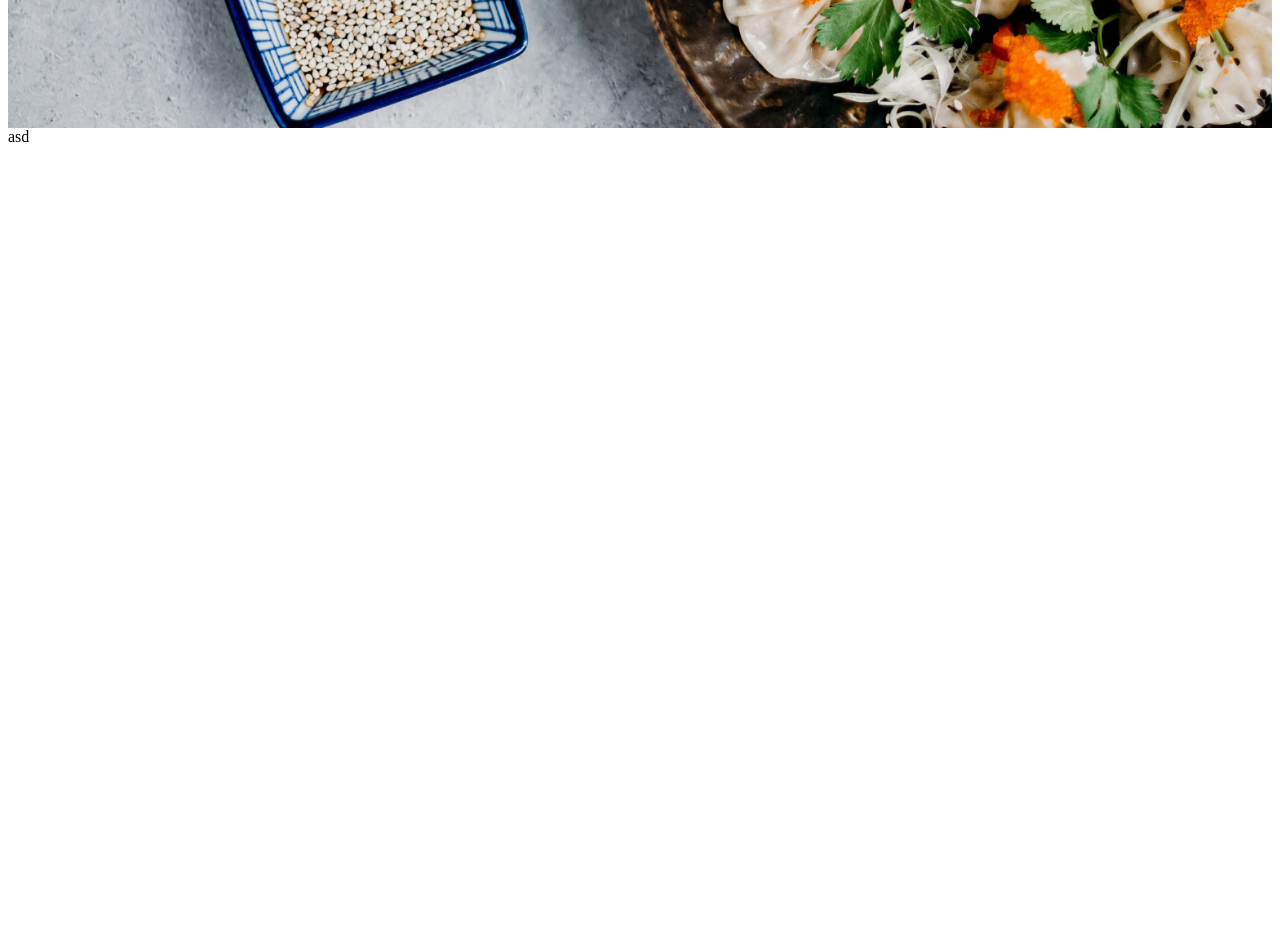
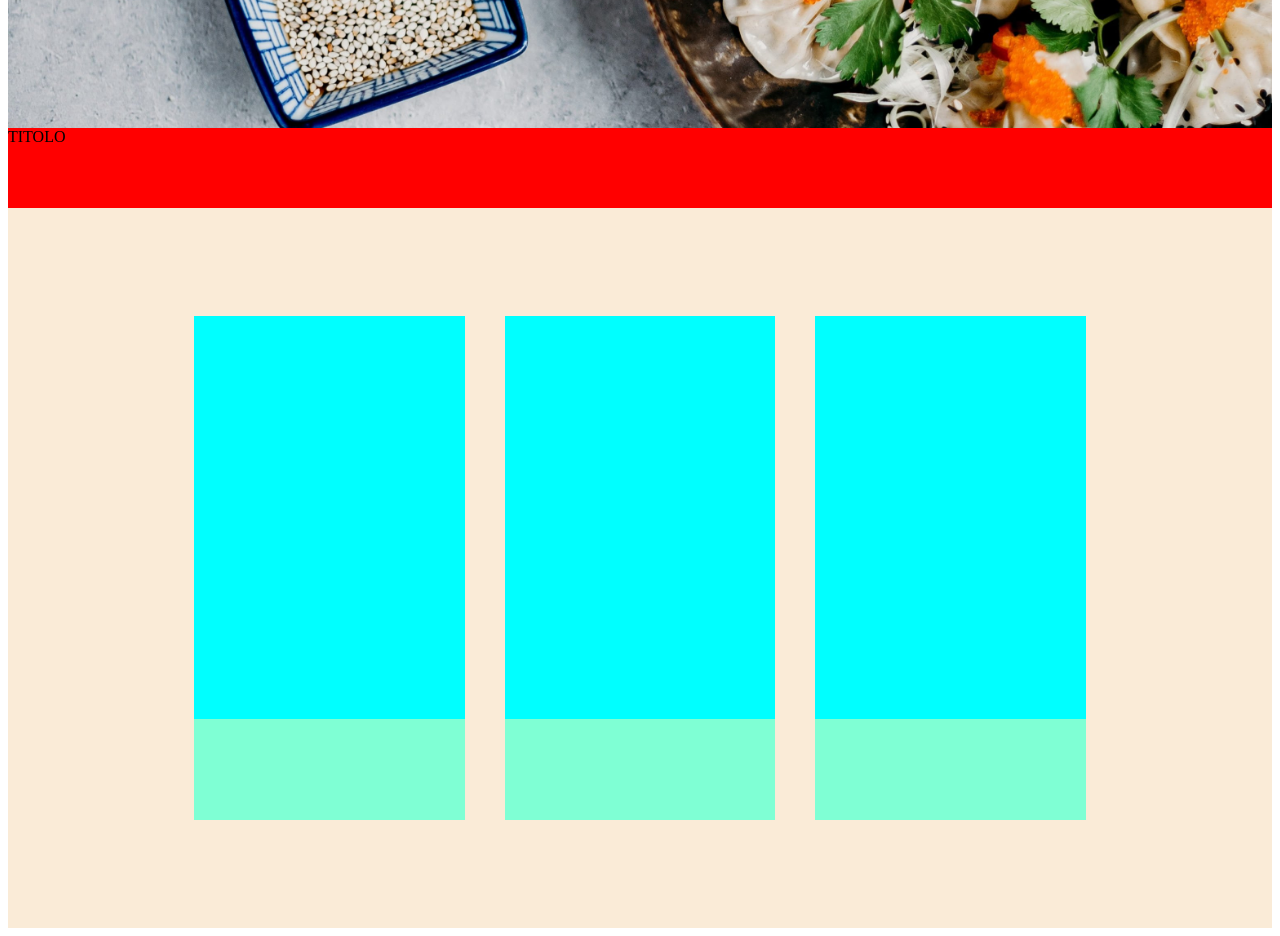
Before and after one commit to AngeloDima/proj-html-vuejs, a Vue app: page / in a window 1280 px wide. Shown: the part 4600-5536 px from the top of the page. Before the commit the page ends 4754 px from the top, so only its background shows below. Built offline with nearby package versions, Linux system fonts and the light colour scheme.

Commit message:
section_ six (macro aree color)

```diff
--- a/src/App.vue
+++ b/src/App.vue
@@ -29,7 +29,7 @@
     section_four,
     section_five,
     section_six,
-}
+  }
 }
 </script>
 
--- a/src/components/section_six.vue
+++ b/src/components/section_six.vue
@@ -1,7 +1,24 @@
 <template>
-    <div>
-        asd
-    </div>
+    <section id="section_six">
+        <div class="title">TITOLO</div>
+        <div class="container-card">
+
+
+            <div class="card">
+                <div class="info-card"></div>
+            </div>
+
+            <div class="card">
+                <div class="info-card"></div>
+            </div>
+
+            <div class="card">
+                <div class="info-card"></div>
+            </div>
+
+
+        </div>
+    </section>
 </template>
 
 <script>
@@ -11,5 +28,36 @@
 </script>
 
 <style lang="scss" scoped>
-
+    #section_six{
+        width: 100%;
+        height: 100vh;
+        background-color: antiquewhite;
+        display: flex;
+        flex-direction: column;
+        .title{
+            width: 100%;
+            height: 10%;
+            background-color: red;
+        }
+        .container-card{
+            width: 100%;
+            height: 90%;
+            display: flex;
+            justify-content: center;
+            align-items: center;
+            gap: 40px;
+            .card{
+                width: 21.4%;
+                height: 70%;
+                background-color: aqua;
+                display: flex;
+                align-items: flex-end;
+                .info-card{
+                    width: 100%;
+                    height: 20%;
+                    background-color: aquamarine;
+                }
+            }
+        }
+    }
 </style>
```
